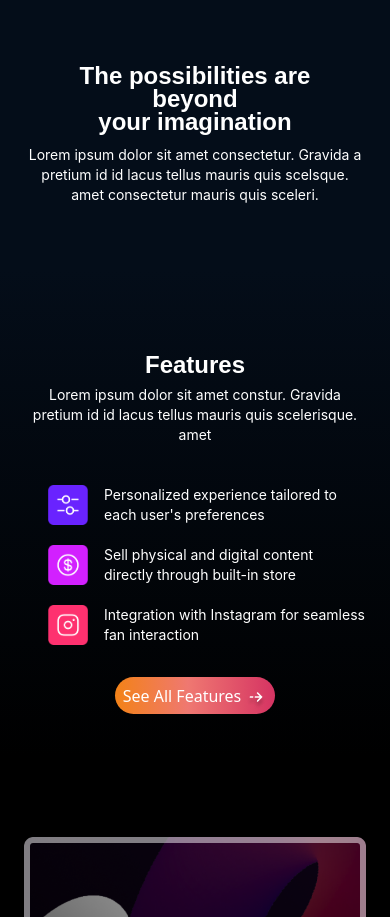
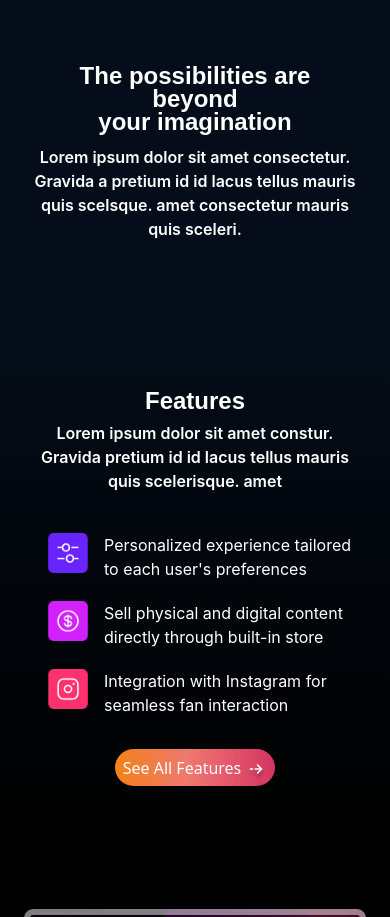
Before and after one commit to babulakterfsd/DreamTalk, a Next.js app: page / in a window 390 px wide. Shown: the part 860-1777 px from the top of the page. Built offline with nearby package versions, Linux system fonts and the light colour scheme.

Commit message:
animation added for hero section

```diff
--- a/src/components/ui/Features.tsx
+++ b/src/components/ui/Features.tsx
@@ -14,24 +14,39 @@ const Features = () => {
     >
       <div className="">
         <div className="title text-center">
-          <h2 className="font-giahfita text-2xl lg:text-6xl lg:leading-[67px] lg:tracking-wider font-bold">
+          <h2
+            className="font-giahfita text-2xl lg:text-6xl lg:leading-[67px] lg:tracking-wider font-bold"
+            data-aos="fade-down"
+            data-aos-duration="1000"
+            data-aos-offset="1"
+          >
             Features
           </h2>
-          <div className="flex justify-center">
-            <p className="lg:w-[631px] font-inter font-normal text-sm lg:text-xl lg:leading-7 mt-1 lg:mt-4 mb-10 lg:mb-14 px-8 lg:px-0">
+          <div
+            className="flex justify-center"
+            data-aos="fade-down"
+            data-aos-duration="1500"
+            data-aos-offset="1"
+          >
+            <p className="lg:w-[631px] font-inter font-semibold lg:font-normal  lg:text-xl lg:leading-7 mt-1 lg:mt-4 mb-10 lg:mb-14 px-8 lg:px-0">
               Lorem ipsum dolor sit amet constur. Gravida pretium id id lacus
               tellus mauris quis scelerisque. amet{' '}
             </p>
           </div>
         </div>
-        <div className="featurecontainer grid grid-cols-1 lg:grid-cols-3  lg:mb-16 ml-6 lg:-ml-1 px-6 gap-y-5 lg:px-0 sm:flex justify-center items-center flex-col lg:flex-row">
+        <div
+          className="featurecontainer grid grid-cols-1 lg:grid-cols-3  lg:mb-16 ml-6 lg:-ml-1 px-6 gap-y-5 lg:px-0 sm:flex justify-center items-center flex-col lg:flex-row"
+          data-aos="fade-down"
+          data-aos-duration="2500"
+          data-aos-offset="1"
+        >
           <div className="feature1 lg:border border-white flex gap-x-4 lg:gap-x-0 lg:flex-col lg:gap-y-8 lg:pl-16 lg:py-8">
             <Image
               src={feature1}
               alt="feature1"
               className="w-[40px] lg:w-[101px] h-[40px] lg:h-[100px]"
             />
-            <p className="text-sm lg:text-base font-inter lg:w-[75%]">
+            <p className=" lg:text-base font-inter lg:w-[75%]">
               Personalized experience tailored to each user's preferences
             </p>
           </div>
@@ -41,7 +56,7 @@ const Features = () => {
               alt="feature2"
               className="w-[40px] lg:w-[101px] h-[40px] lg:h-[100px]"
             />
-            <p className="text-sm lg:text-base font-inter lg:w-[75%]">
+            <p className=" lg:text-base font-inter lg:w-[75%]">
               Sell physical and digital content directly through built-in store
             </p>
           </div>
@@ -51,12 +66,17 @@ const Features = () => {
               alt="feature3"
               className="w-[40px] lg:w-[101px] h-[40px] lg:h-[100px]"
             />
-            <p className="text-sm lg:text-base font-inter lg:w-[75%]">
+            <p className=" lg:text-base font-inter lg:w-[75%]">
               Integration with Instagram for seamless fan interaction
             </p>
           </div>
         </div>
-        <div className="flex justify-center mt-8 lg:mt-0 lg:ml-28">
+        <div
+          className="flex justify-center mt-8 lg:mt-0 lg:ml-28"
+          data-aos="fade-down"
+          data-aos-duration="2500"
+          data-aos-offset="1"
+        >
           <button
             type="submit"
             className="gradientBg absolute lg:-ml-32 py-1 lg:py-2 lg:mt-2 px-2 lg:px-6 rounded-full text-white font-normal lg:text-[1.1rem] flex gap-x-1 justify-center items-center"
--- a/src/components/ui/Possibilities.tsx
+++ b/src/components/ui/Possibilities.tsx
@@ -5,7 +5,12 @@ const Possibilities = () => {
   return (
     <section className="bg-[#040d19] pt-20 pb-16 lg:py-28 xl:py-20">
       <div className="main-container">
-        <div className="lg:flex justify-start items-center">
+        <div
+          className="lg:flex justify-start items-center"
+          data-aos="fade-down"
+          data-aos-duration="1500"
+          data-aos-offset="1"
+        >
           <h1 className="font-giahfita text-2xl leading-[23px] lg:text-6xl lg:leading-[64px] lg:ml-24 font-bold lg:font-semibold text-center lg:text-left  px-8 lg:px-0">
             The possibilities <br className="hidden lg:block" /> are
             <br className="block lg:hidden" /> beyond
@@ -21,8 +26,13 @@ const Possibilities = () => {
             your <br /> <span className="lg:-ml-40">imagination</span>
           </h1>
         </div>
-        <div className="flex justify-start md:justify-center lg:justify-start lg:ml-60 lg:mt-3">
-          <p className="font-inter font-normal text-sm lg:text-xl lg:leading-7 mt-3 text-center lg:text-left lg:mt-4 lg:w-[483px]">
+        <div
+          className="flex justify-start md:justify-center lg:justify-start lg:ml-60 lg:mt-3"
+          data-aos="fade-down"
+          data-aos-duration="2000"
+          data-aos-offset="1"
+        >
+          <p className="font-inter font-semibold lg:font-normal lg:text-xl lg:leading-7 mt-3 text-center lg:text-left lg:mt-4 lg:w-[483px]">
             Lorem ipsum dolor sit amet consectetur. Gravida a pretium id id
             lacus tellus mauris quis scelsque. amet consectetur mauris quis
             sceleri.
```
